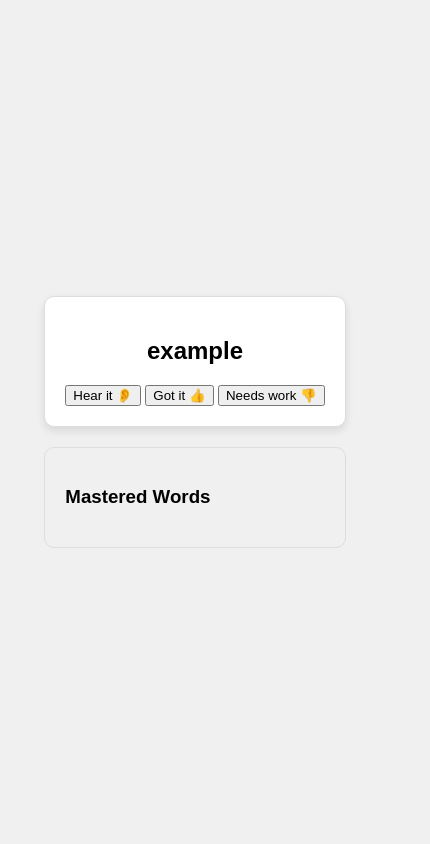
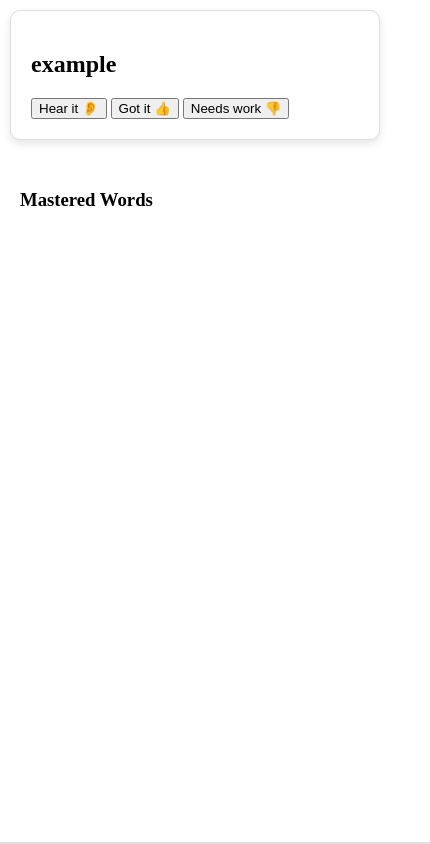
Before and after one commit to jaredcaraway/vocab-flash-cards, a plain HTML site: page index.html in a window 390 px wide. Shown: the whole page, 430 px wide, since content can reach past the window. Drawn offline with Linux system fonts and the light colour scheme.

Commit message:
Update styling

```diff
--- a/style.css
+++ b/style.css
@@ -1,46 +1,52 @@
-body {
-    font-family: Arial, sans-serif;
+body, html {
+    height: 100%;
+    margin: 0;
+}
+
+.container {
+    display: flex;
+    height: 100%;
+}
+
+.mastered {
+    flex: 1;
+    padding: 20px;
+    overflow-y: auto; /* Allows scrolling */
+    border-right: 2px solid #ddd; /* Separates the column visually */
+}
+
+.card-container {
+    flex: 3; /* Takes the remaining space */
     display: flex;
     justify-content: center;
     align-items: center;
-    height: 100vh;
-    margin: 0;
-    background-color: #f0f0f0;
 }
+
 .card {
     border: 1px solid #ddd;
     border-radius: 10px;
     padding: 20px;
-    text-align: center;
+    margin: 10px;
     background-color: #fff;
     box-shadow: 0 4px 8px rgba(0,0,0,0.1);
     cursor: pointer;
     transition: transform 0.3s ease;
 }
+
 .card:hover {
     transform: scale(1.05);
 }
 
-.container {
-    display: flex;
-    justify-content: space-around;
-    padding: 20px;
-}
-
-.card, .mastered {
-    border: 1px solid #ddd;
-    border-radius: 10px;
-    padding: 20px;
-    margin: 10px;
-}
-
-/* Mobile styles */
 @media (max-width: 600px) {
     .container {
         flex-direction: column;
     }
     .mastered {
-        max-height: 200px;
-        overflow-y: auto; /* Makes the mastered list scrollable */
+        width: 100%;
+        border-right: none;
+        border-bottom: 2px solid #ddd;
+    }
+    .card-container {
+        flex-direction: column;
     }
 }
```
